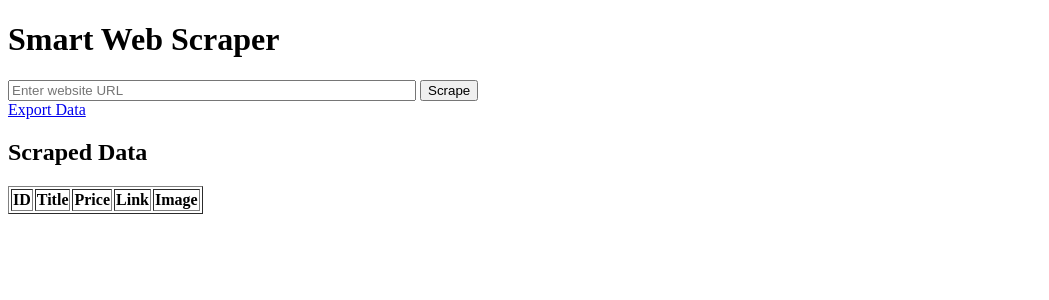
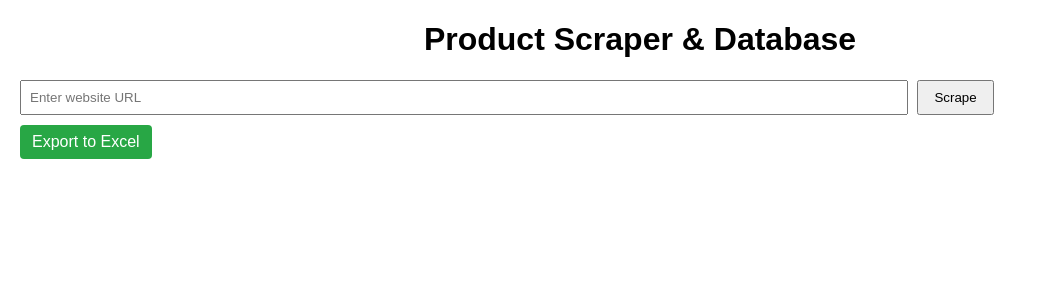
Before and after one commit to a-rehman26/python_web_scrapper_03, a Flask app: page / in a window 1280 px wide. Shown: the top 300 px of the page, without its empty margins (0-1049 px from the left). Run offline with Flask 3, Linux system fonts and the light colour scheme; data that the repository does not hold is empty.

Commit message:
scraper done

```diff
--- a/app.py
+++ b/app.py
@@ -1,23 +1,45 @@
-from flask import Flask, render_template, request, redirect, send_file
+from flask import Flask, render_template, request, send_file
 from scraper import scrape_website
 from models import get_db_connection
 import pandas as pd
 
 app = Flask(__name__)
 
+def save_to_db(products):
+    conn = get_db_connection()
+    cursor = conn.cursor()
+    for p in products:
+        title = p.get("title", "")
+        price = p.get("price", "")
+        link = p.get("link", "")
+        image = p.get("image", "")  # ensure this exists
+
+        cursor.execute("""
+            INSERT INTO products (title, price, link, image)
+            VALUES (%s, %s, %s, %s)
+            ON DUPLICATE KEY UPDATE price=%s, image=%s
+        """, (title, price, link, image, price, image))
+    conn.commit()
+    cursor.close()
+    conn.close()
+
 @app.route("/", methods=["GET", "POST"])
 def index():
+    products = []
+    if request.method == "POST":
+        url = request.form.get("url")
+        if url:
+            scraped = scrape_website(url)
+            save_to_db(scraped)
+
+    # Fetch all products from DB
     conn = get_db_connection()
     cursor = conn.cursor(dictionary=True)
-
-    if request.method == "POST":
-        url = request.form.get("url")
-        scrape_website(url)
-
-    cursor.execute("SELECT * FROM products")
+    cursor.execute("SELECT * FROM products ORDER BY id DESC")
     products = cursor.fetchall()
     cursor.close()
     conn.close()
+
     return render_template("index.html", products=products)
 
 @app.route("/export")
--- a/templates/index.html
+++ b/templates/index.html
@@ -2,43 +2,82 @@
 <html lang="en">
   <head>
     <meta charset="UTF-8" />
-    <title>Smart Web Scraper</title>
+    <title>Product Scraper & Database</title>
+    <style>
+      body {
+        font-family: Arial, sans-serif;
+        margin: 20px;
+      }
+      h1 {
+        text-align: center;
+      }
+      form input[type="text"] {
+        width: 70%;
+        padding: 8px;
+        margin-right: 5px;
+      }
+      form button {
+        padding: 8px 15px;
+      }
+      table {
+        width: 100%;
+        border-collapse: collapse;
+        margin-top: 20px;
+      }
+      table th,
+      table td {
+        border: 1px solid #ccc;
+        padding: 8px;
+        text-align: left;
+      }
+      table th {
+        background-color: #f4f4f4;
+      }
+      img {
+        max-width: 100px;
+      }
+      .export-btn {
+        margin-top: 10px;
+        display: inline-block;
+        padding: 8px 12px;
+        background: #28a745;
+        color: #fff;
+        text-decoration: none;
+        border-radius: 4px;
+      }
+    </style>
   </head>
   <body>
-    <h1>Smart Web Scraper</h1>
+    <h1>Product Scraper & Database</h1>
+
     <form method="POST">
-      <input
-        type="text"
-        name="url"
-        placeholder="Enter website URL"
-        required
-        style="width: 400px"
-      />
+      <input type="text" name="url" placeholder="Enter website URL" required />
       <button type="submit">Scrape</button>
     </form>
-    <a href="/export">Export Data</a>
-    <h2>Scraped Data</h2>
-    <table border="1">
+
+    <a class="export-btn" href="/export">Export to Excel</a>
+
+    {% if products %}
+    <table>
+      <thead>
         <tr>
-        <th>ID</th>
           <th>Title</th>
           <th>Price</th>
           <th>Link</th>
           <th>Image</th>
         </tr>
+      </thead>
+      <tbody>
         {% for product in products %}
         <tr>
-        <td>{{ product.id }}</td>
           <td>{{ product.title }}</td>
           <td>{{ product.price }}</td>
-        <td><a href="{{ product.link }}" target="_blank">Link</a></td>
-        <td>
-          {% if product.image %}
-          <img src="{{ product.image }}" width="50" />
-          {% endif %}
-        </td>
+          <td><a href="{{ product.link }}" target="_blank">View</a></td>
+          <td><img src="{{ product.image }}" alt="{{ product.title }}" /></td>
         </tr>
         {% endfor %}
+      </tbody>
     </table>
+    {% endif %}
   </body>
 </html>
```
Also changed, not shown: scraper.py (+41 -26 lines), templates/products.html (added, +59 -0 lines), README.md, 1 other file. Lines whose indentation alone changed are shown as unchanged.
